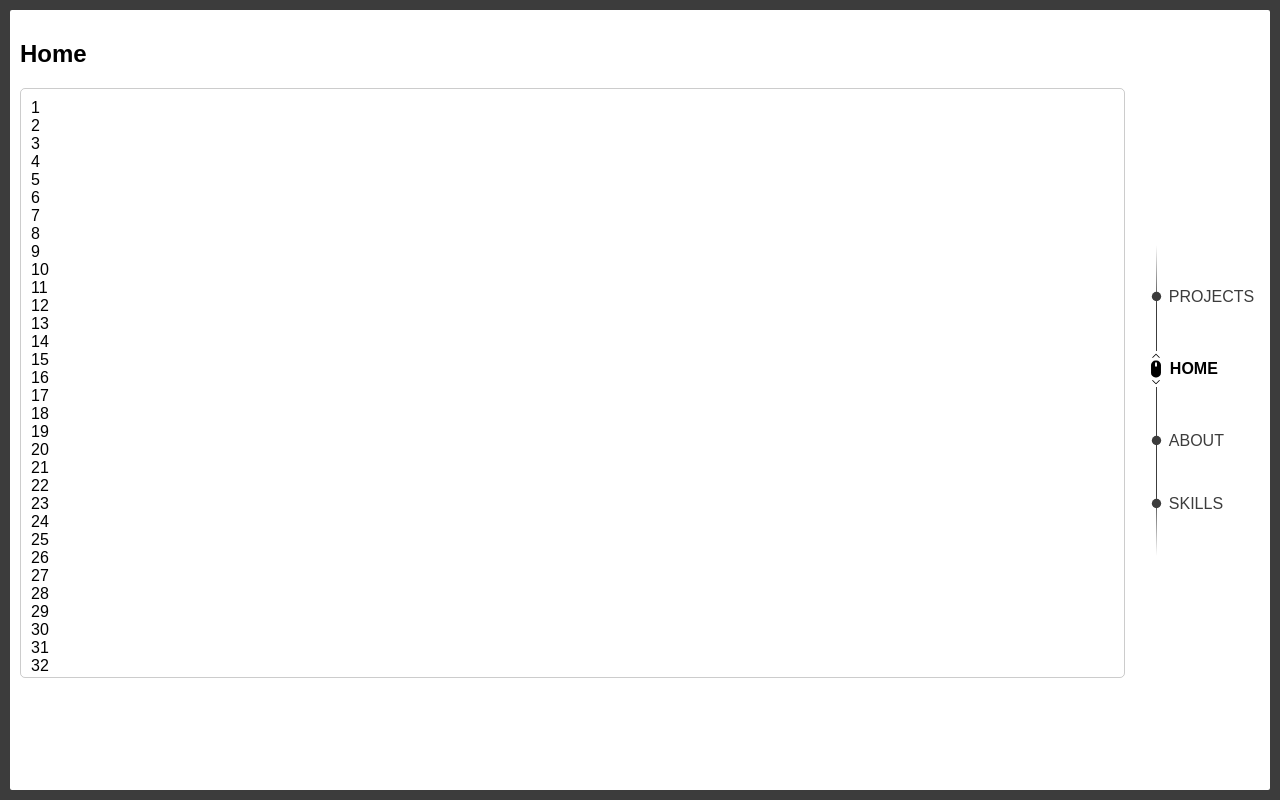
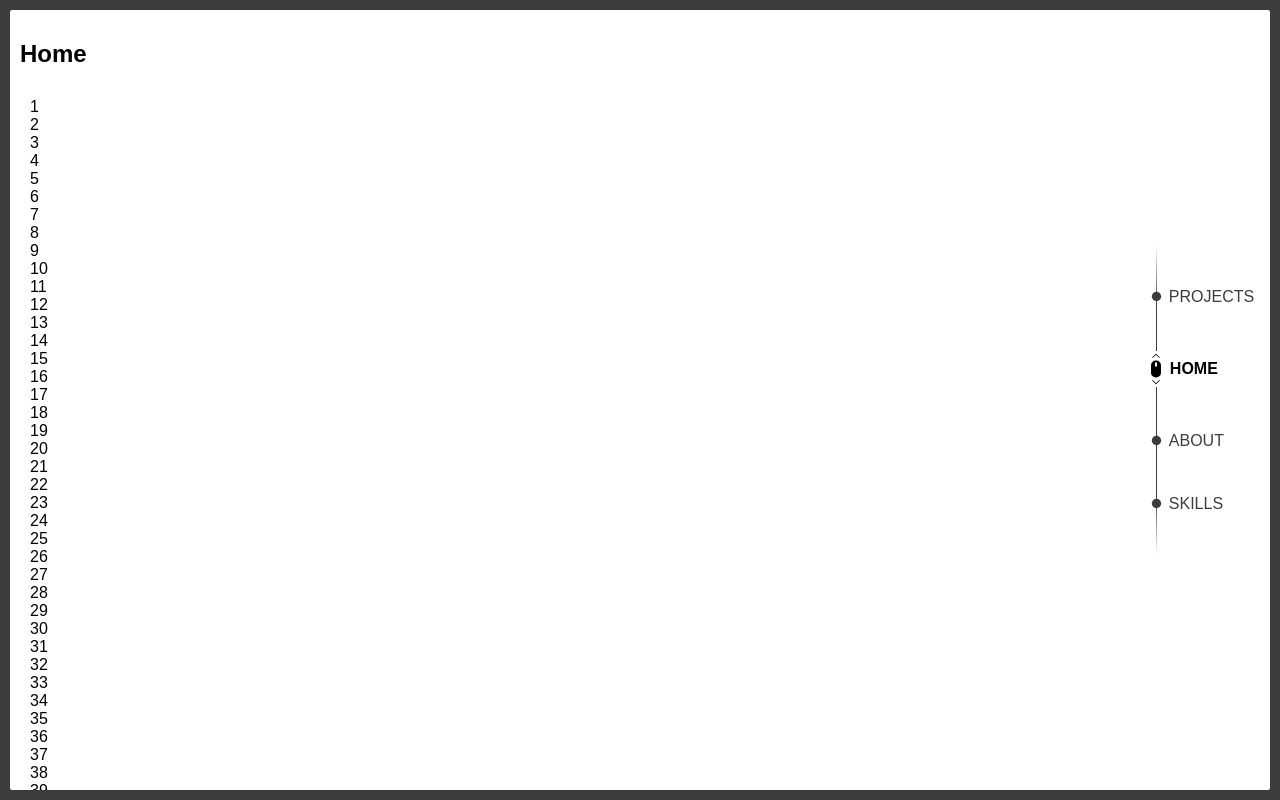
Before and after one commit to vinibs/webpage-templates, a plain HTML site: page framed-carousel/index.html in a window 1280 px wide. Drawn offline with Linux system fonts and the light colour scheme.

Commit message:
Mais ajustes na altura da área de rolagem

```diff
--- a/framed-carousel/css/styles.css
+++ b/framed-carousel/css/styles.css
@@ -100,9 +100,9 @@ html, body {
 }
 
 #scrollTest {
-    border: 1px solid rgba(0,0,0,0.2);
+    border: 0px solid rgba(0,0,0,0.2);
     border-radius: 5px;
-    max-height: calc(100% - 170px);
+    max-height: calc(100% - 57px);
     padding: 10px;
 }
 
```
